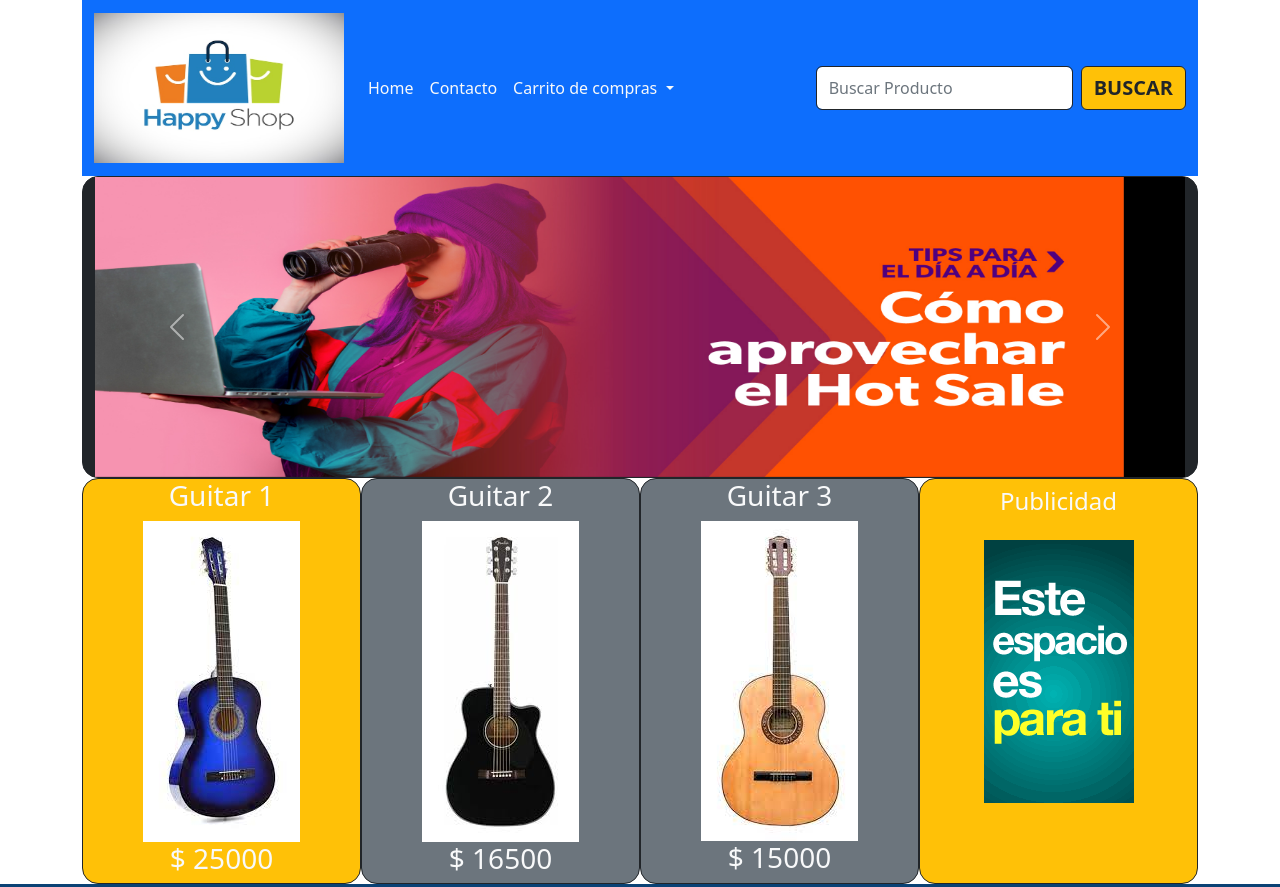
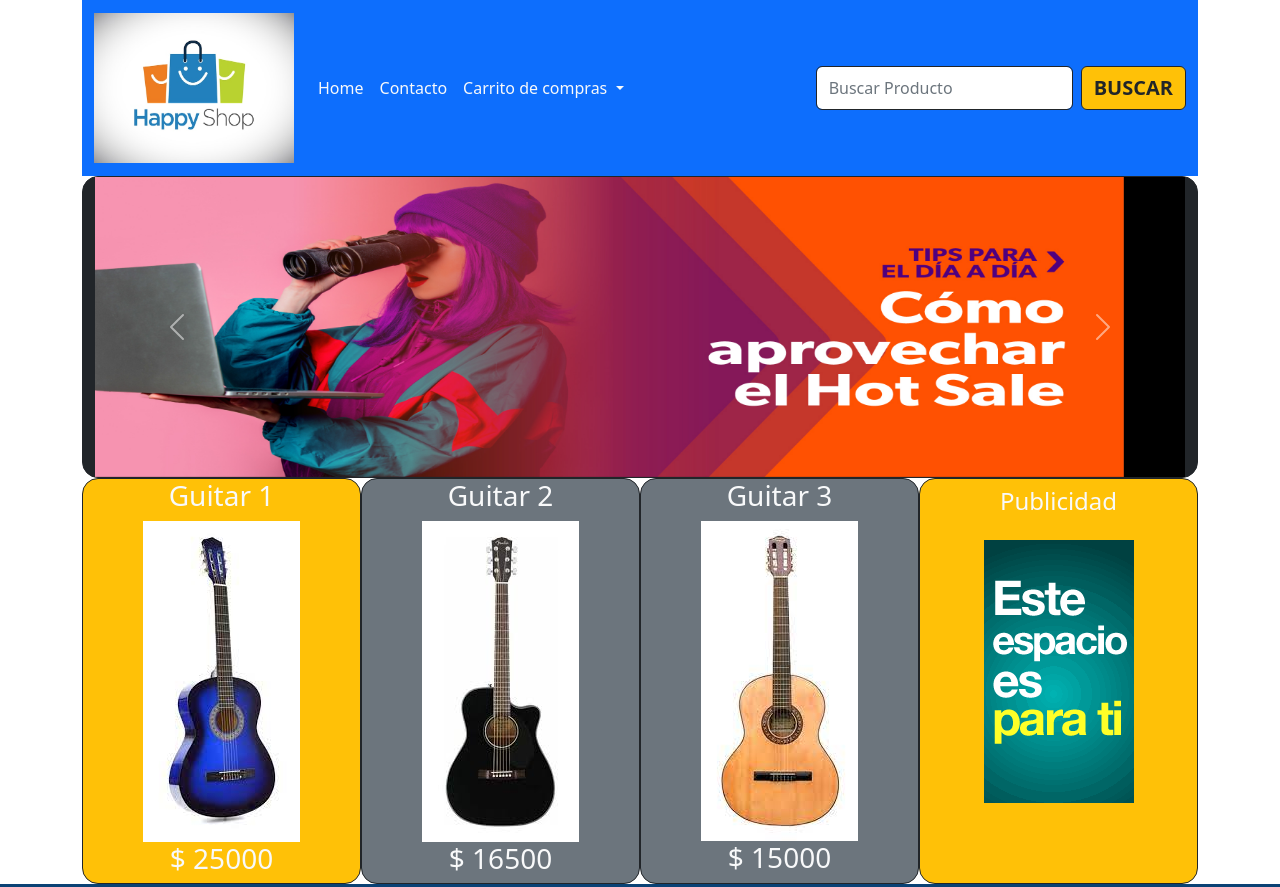
Before and after one commit to MaxiPrandi/proyect-comerce-viejo, a plain HTML site: page index.html in a window 1280 px wide. Shown: the top 887 px of the page. Drawn offline with nearby package versions, Linux system fonts and the light colour scheme.

Commit message:
first commit

```diff
--- a/index.html
+++ b/index.html
@@ -15,7 +15,7 @@
         <nav class="navbar navbar-expand-lg bg-primary ">
             <div class="container-fluid">
               <a class="navbar-brand" href="#">
-                <img src="./img/logo.jpg" alt="" width="250px" height="150px">
+                <img src="./img/logo.jpg" alt="" width="200px" height="150px">
               </a>
               <button class="navbar-toggler bg-warning" type="button" data-bs-toggle="collapse" data-bs-target="#navbarSupportedContent" aria-controls="navbarSupportedContent" aria-expanded="false" aria-label="Toggle navigation">
                 <span class="navbar-toggler-icon bg-warning"></span>
```
